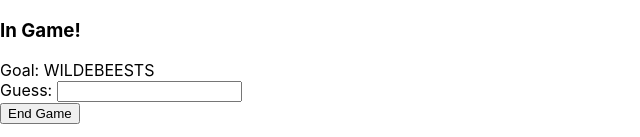
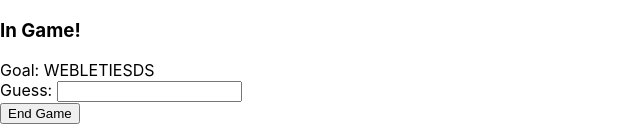
Before and after one commit to PierceLanternStudios/word-scramble, a React (Create React App) app: page / in a window 1280 px wide. Both pictures are taken after a click on the button "Start Game!". Shown: the top 137 px of the page, without its empty margins (0-640 px from the left). Built offline with nearby package versions, Linux system fonts and the light colour scheme.

Commit message:
changed app display to show shuffled word

```diff
--- a/src/App.tsx
+++ b/src/App.tsx
@@ -48,7 +48,7 @@ function App() {
       return (
         <div>
           <h3>In Game!</h3>
-          <div>Goal: {state.goal}</div>
+          <div>Goal: {state.shuffledGoal}</div>
           <label>
             Guess:{" "}
             <input
```
